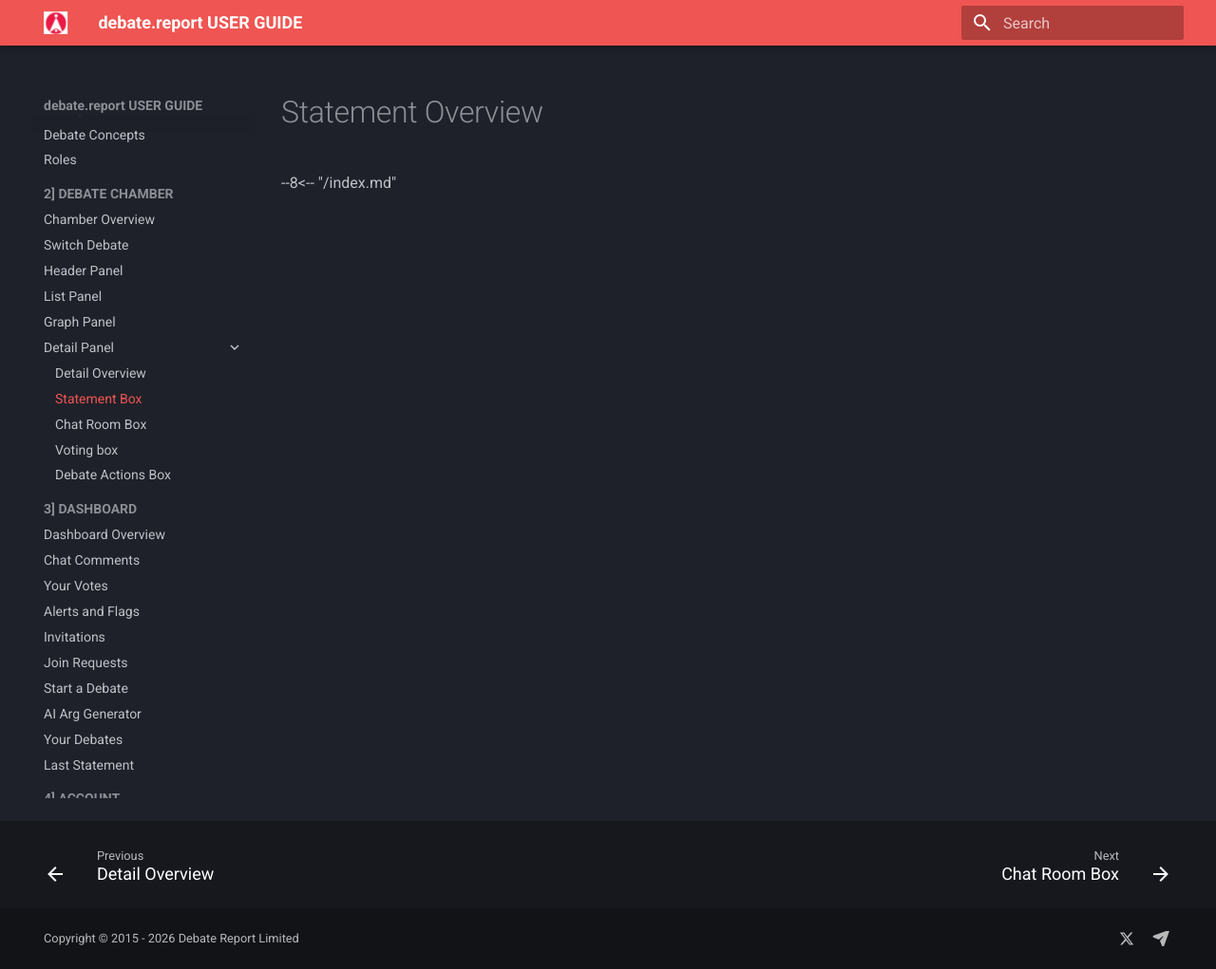
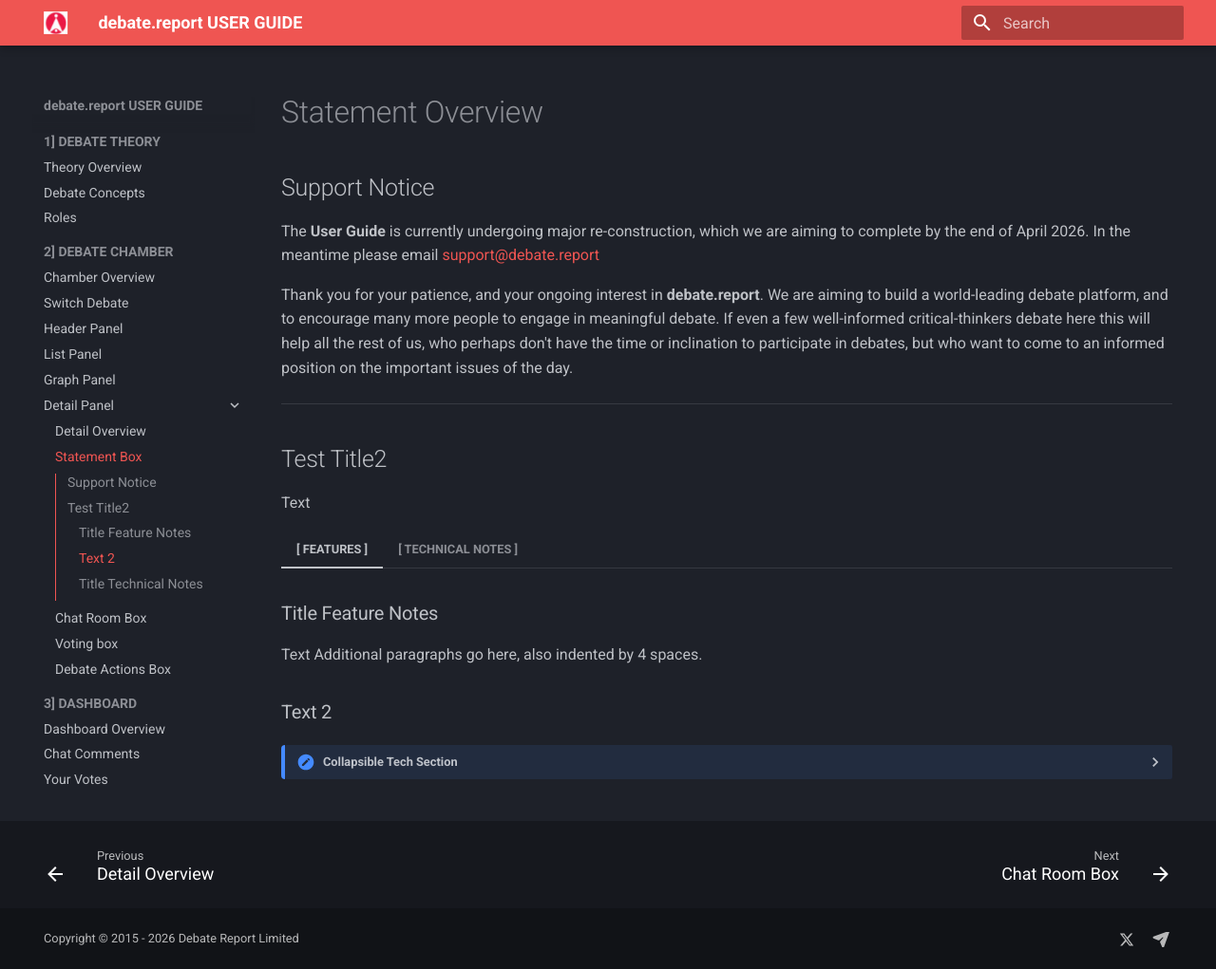
Before and after one commit to datweeds/debate, an MkDocs documentation site: the page built from docs/chamber/detail/statement-box.md, in a window 1280 px wide and 1021 px high. Shown: the whole window at 95% size. Built offline with MkDocs 1.6.1 and Material for MkDocs 9.7.7, drawn with Linux system fonts in a browser that asks for light colours.

Commit message:
Update statement-box.md

````diff
--- a/docs/chamber/detail/statement-box.md
+++ b/docs/chamber/detail/statement-box.md
@@ -1,2 +1,41 @@
 # Statement Overview
---8<-- "/index.md"
+## Support Notice
+The **User Guide** is currently undergoing major re-construction, which we are aiming to complete by the end of April 2026. In the meantime please email [support@debate.report](mailto:support@debate.report)
+
+Thank you for your patience, and your ongoing interest in **debate.report**. We are aiming to build a world-leading debate platform, and to encourage many more people to engage in meaningful debate. If even a few well-informed critical-thinkers debate here this will help all the rest of us, who perhaps don't have the time or inclination to participate in debates, but who want to come to an informed position on the important issues of the day.
+
+---
+
+## Test Title2
+Text
+
+=== "[ FEATURES ]"
+
+    ### Title Feature Notes
+    Text
+    Additional paragraphs go here, also indented by 4 spaces.
+
+    ### Text 2
+    <details>
+    <summary>Collapsible Tech Section</summary>
+    More technical content here (native HTML, no styling needed).
+    ```mermaid
+    ---
+    title: Template Flow Diagram
+    ---
+    flowchart TD
+        A[User opens Voting Box] --> B{Debate active?}
+        B -->|Yes| C[Click 'New Vote']
+        B -->|No| D[Error: Debate closed]
+        C --> E[Enter proposal details]
+        E --> F[Set options & duration]
+        F --> G[Submit]
+        G --> H[Vote listed & votable]
+        style A fill:#C91616,stroke:#333
+        style H fill:#C91616,stroke:#333
+    ```
+    </details>
+
+=== "[ TECHNICAL NOTES ]"
+    ### Title Technical Notes
+    Text
````
